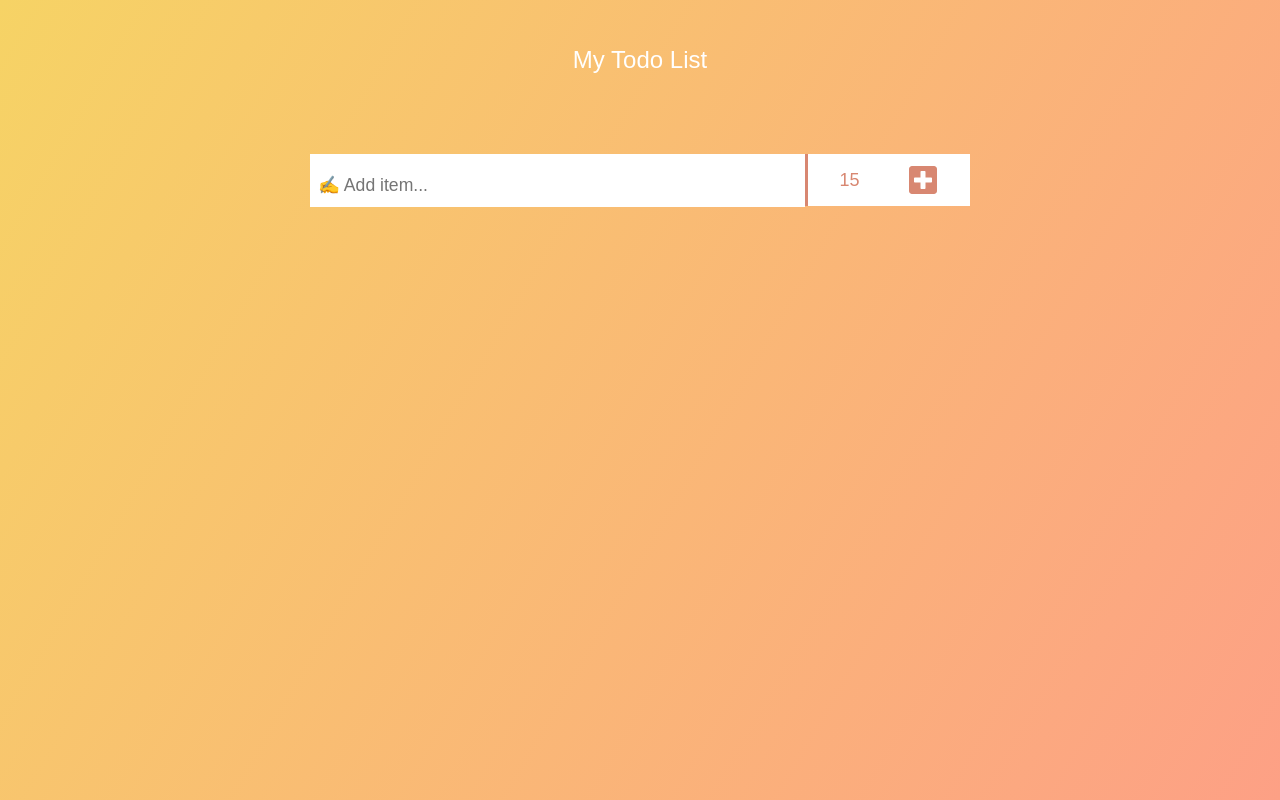
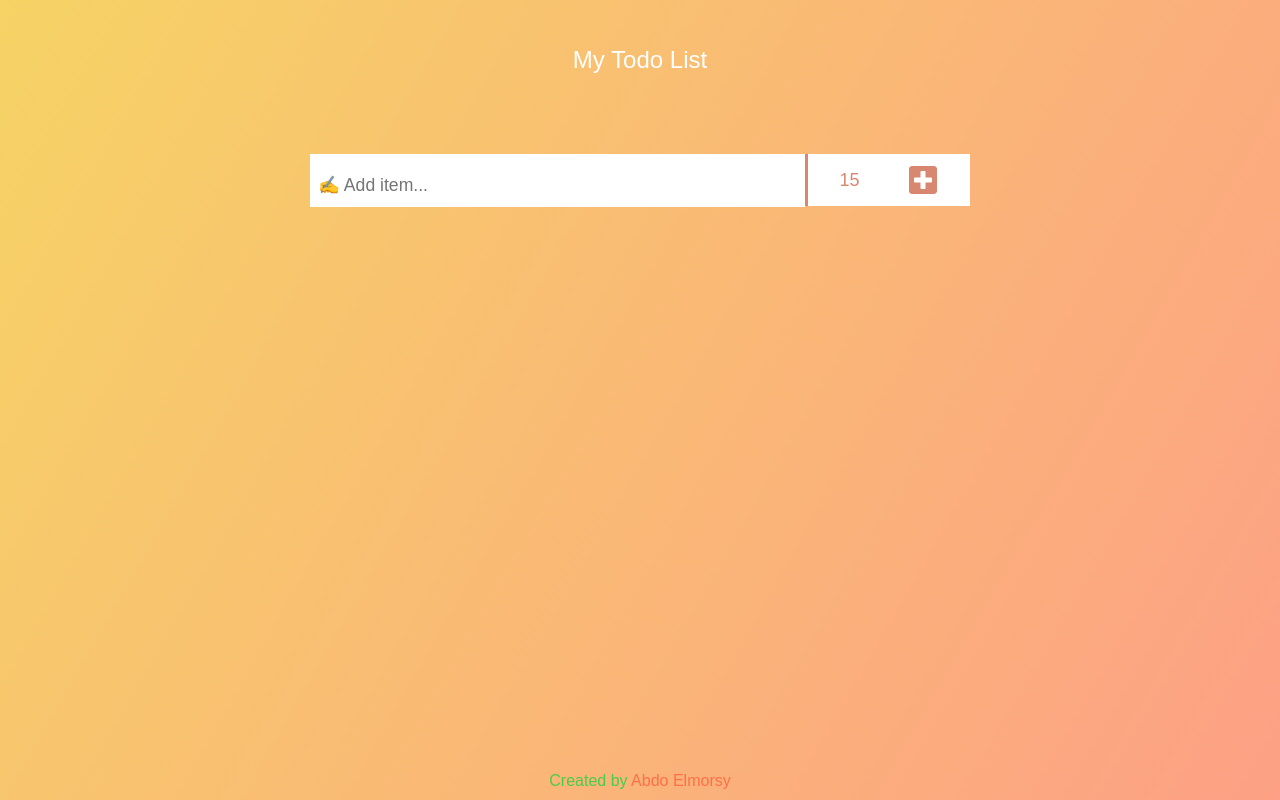
Before and after one commit to abdo-elmorsi/todo-app, a React (Create React App) app: page / in a window 1280 px wide. Built offline with nearby package versions, Linux system fonts and the light colour scheme.

Commit message:
add footer

```diff
--- a/src/App.css
+++ b/src/App.css
@@ -132,7 +132,6 @@ form button:hover {
     flex: 1;
 }
 
-
 .trash-btn,
 .Total,
 .edit-btn {
@@ -186,3 +185,28 @@ form button:hover {
     width: 50%;
     margin-top: 10px;
 }
+
+footer {
+    padding: 10px 0;
+    text-align: center;
+    position: fixed;
+    bottom: 0;
+    left: 0;
+    width: 100%;
+}
+footer {
+    color: rgb(73, 204, 73);
+}
+footer:hover {
+    color: #ff6f47;
+}
+footer a {
+    color: #ff6f47;
+    text-decoration: none;
+}
+footer:hover a {
+    color: rgb(73, 204, 73);
+}
+footer a:hover {
+    text-decoration: underline;
+}
--- a/src/App.js
+++ b/src/App.js
@@ -158,6 +158,12 @@ export default function App() {
                         </ul>
                     </div>
                 </div>
+                <footer>
+                    Created by{" "}
+                    <a href="https://elmorsy.vercel.app" target={`_blank`}>
+                        Abdo Elmorsy
+                    </a>
+                </footer>
             </Update.Provider>
         </Tasks.Provider>
     );
```
